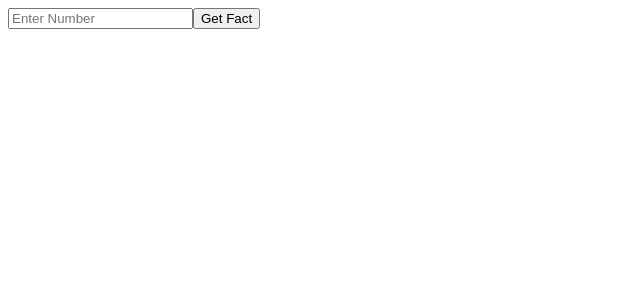
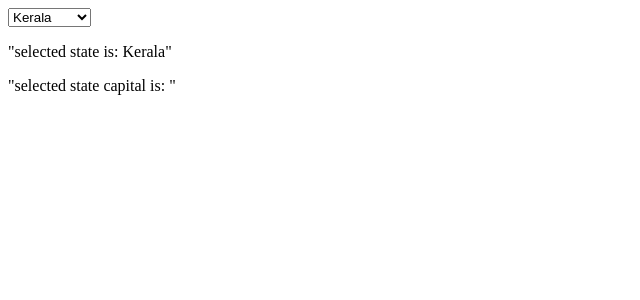
Before and after one commit to Basilraju-10/react-learn, a React (Vite) app: page / in a window 1280 px wide. Shown: the top 300 px of the page, without its empty margins (0-640 px from the left). Built offline with nearby package versions, Linux system fonts and the light colour scheme.

Commit message:
feat: implement state selection and capital display in App component

```diff
--- a/src/App.jsx
+++ b/src/App.jsx
@@ -1,28 +1,35 @@
-import { useRef, useState } from "react";
+import { useEffect, useState } from "react";
 import Card from "./components/Card"
 
 
+
  export default function App() {
-  const numberRef = useRef();
-  const [fact,setFact] = useState();
-  const [loading,setLoading] = useState(false);
+const data = {
+  kerala : "thiruvanathapuram",
+  karanataka : "bengaluru",
+  tamilnadu : "chennai",
+}
+const [selectedState, setSelectedState] = useState("Kerala")
+const [selectedStateCapital, setSelectedStateCaptial] = useState("Trivanathapuram")
+const changeState =(e) => {
+    setSelexportectedState(e.target.value);
+}
+const changeCapital = () =>{
+    setSelectedStateCaptial(data[selectedState]);
+}
+useEffect(changeCapital,[selectedState])
 
-  const getFact = async() => {
-    setLoading(true)
-    const number = numberRef.current.value
-const response = await fetch('https://catfact.ninja/fact')
-    const text = await response.text()
-    setLoading(false)
-    setFact(text)
-  }
-  if(loading){
-    return <div>Loading...</div>
-  }
   return (
     <div>
-      <input ref={numberRef} type="number" placeholder="Enter Number"/>
-      <button onClick={getFact}>Get Fact</button>
-      <p>{fact}</p>
+      <select onChange = {changeState}>
+        <option value="kerala"> Kerala</option>
+        <option value="karanataka">Karnataka</option>
+        <option value="tamilnadu">Tamilnadu</option>
+      </select>
+      <p>"selected state is: {selectedState}"</p>
+      <p>"selected state capital is: {selectedStateCapital}"</p>
+
+
     </div>
   )
 }
```
